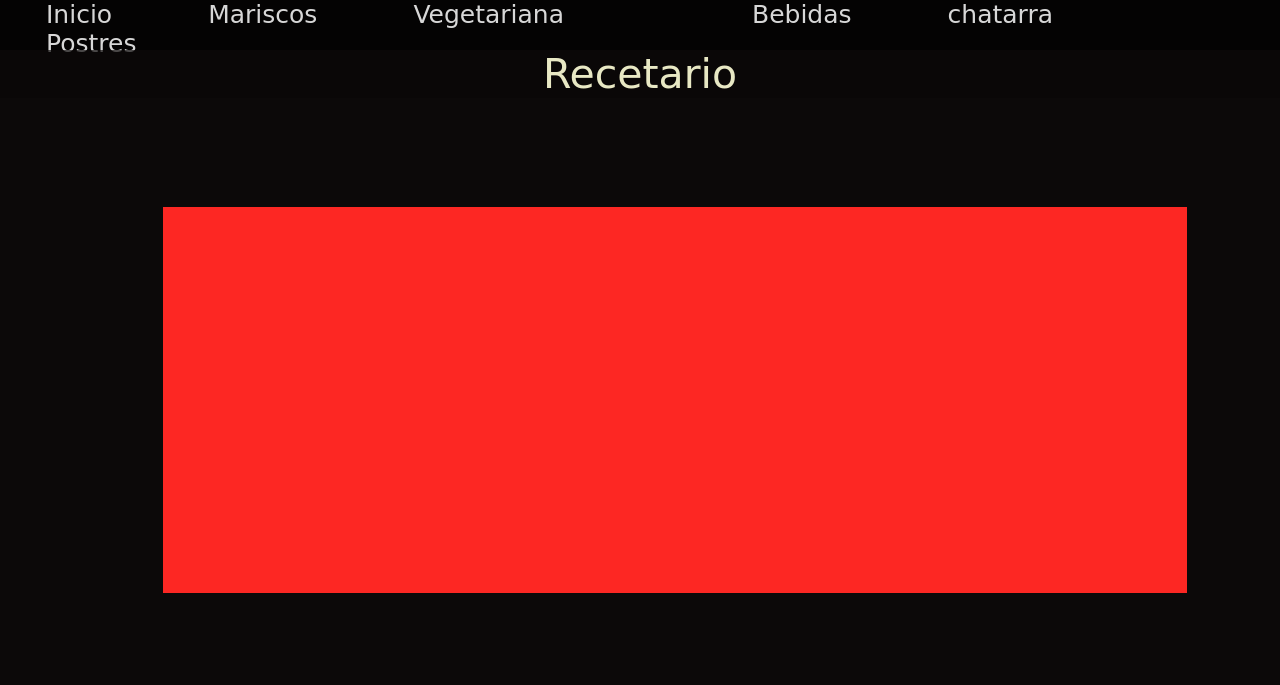
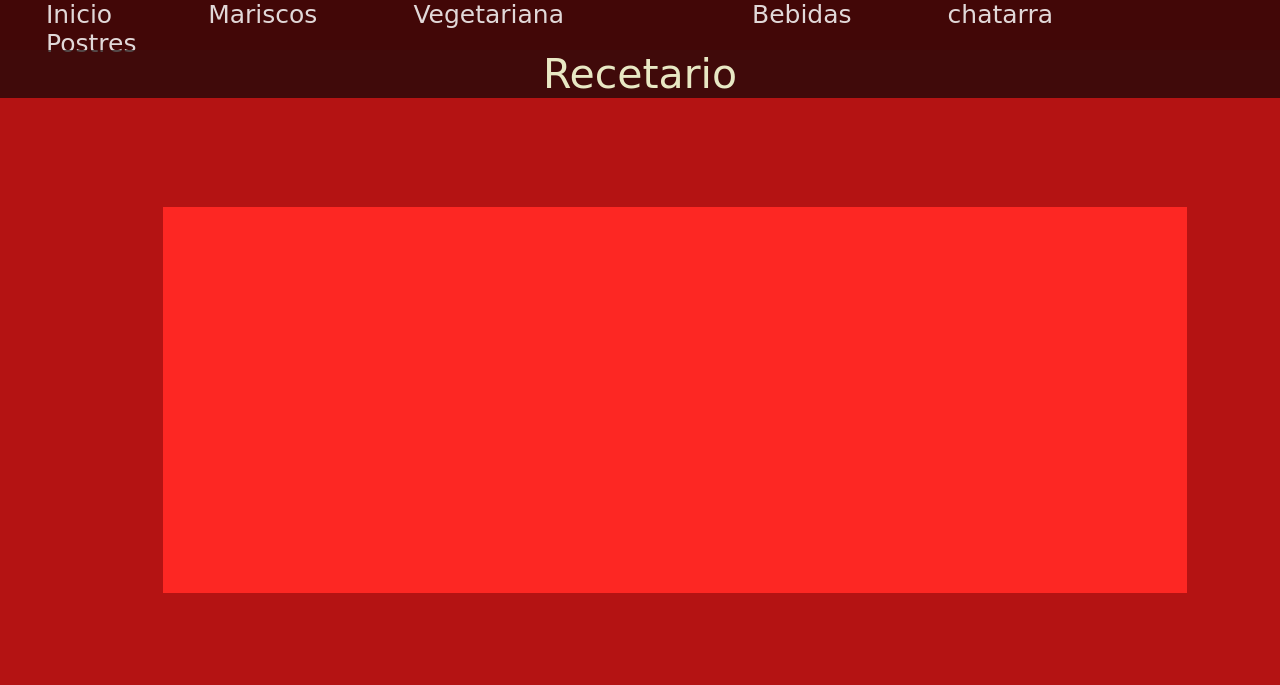
Before and after one commit to lazaroAlf/paginafinaldecomida, a PHP site: page /chatarra/index.html in a window 1280 px wide; the page is wider, and only the part inside the window is pictured. Shown: the top 685 px of that part. Run offline with PHP 8.4, Linux system fonts and the light colour scheme.

Commit message:
Revert "cambie el color de fondo a la la pagina de comida"
This reverts commit db08664f49579f43a27b7ef24a8d6acbd55fe642.

```diff
--- a/chatarra/css/stile.css
+++ b/chatarra/css/stile.css
@@ -1,5 +1,5 @@
 body{
-    background-color: rgb(12, 9, 9);
+    background-color: rgb(180, 19, 19);
 
     margin: 0px;
     height: 645px;
```
